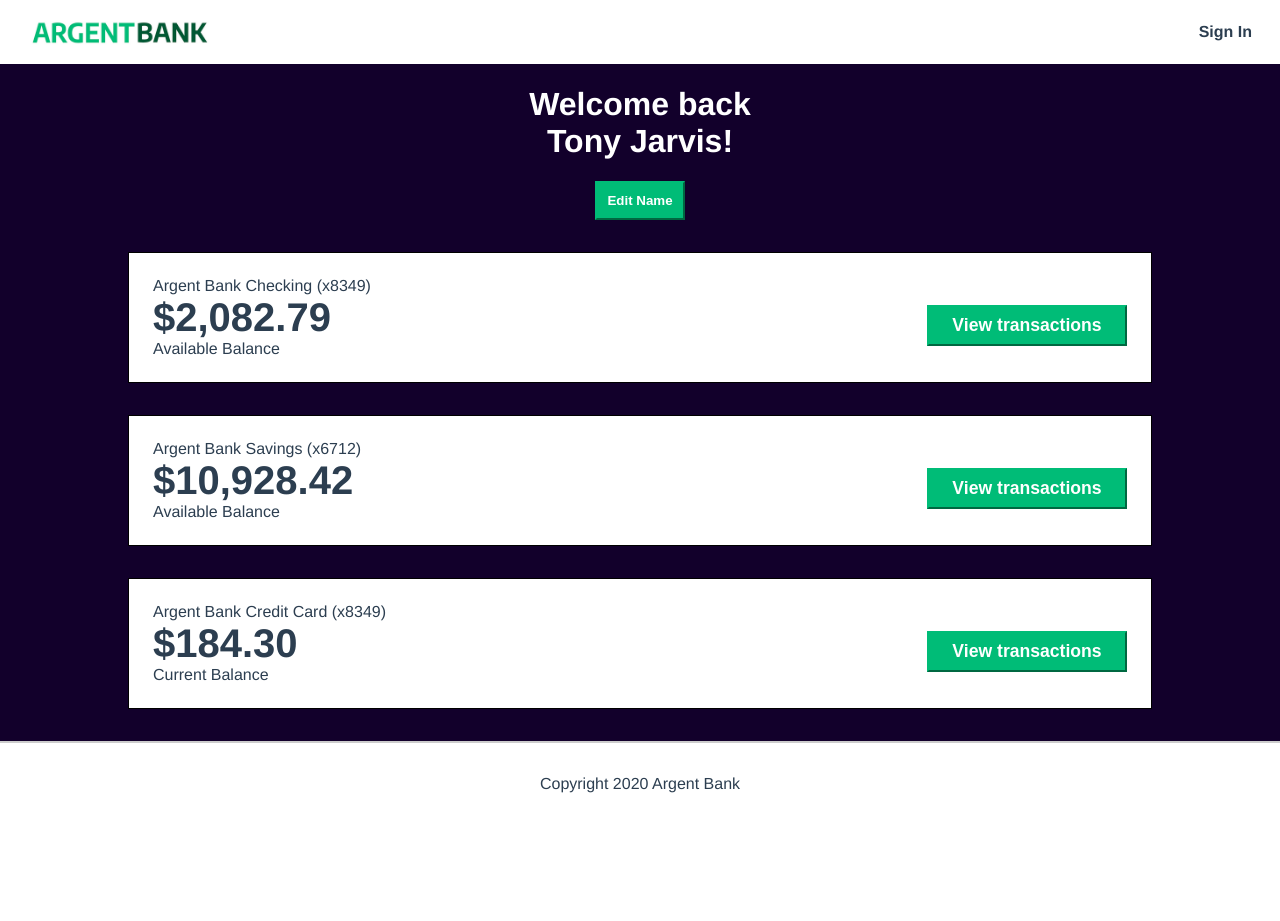
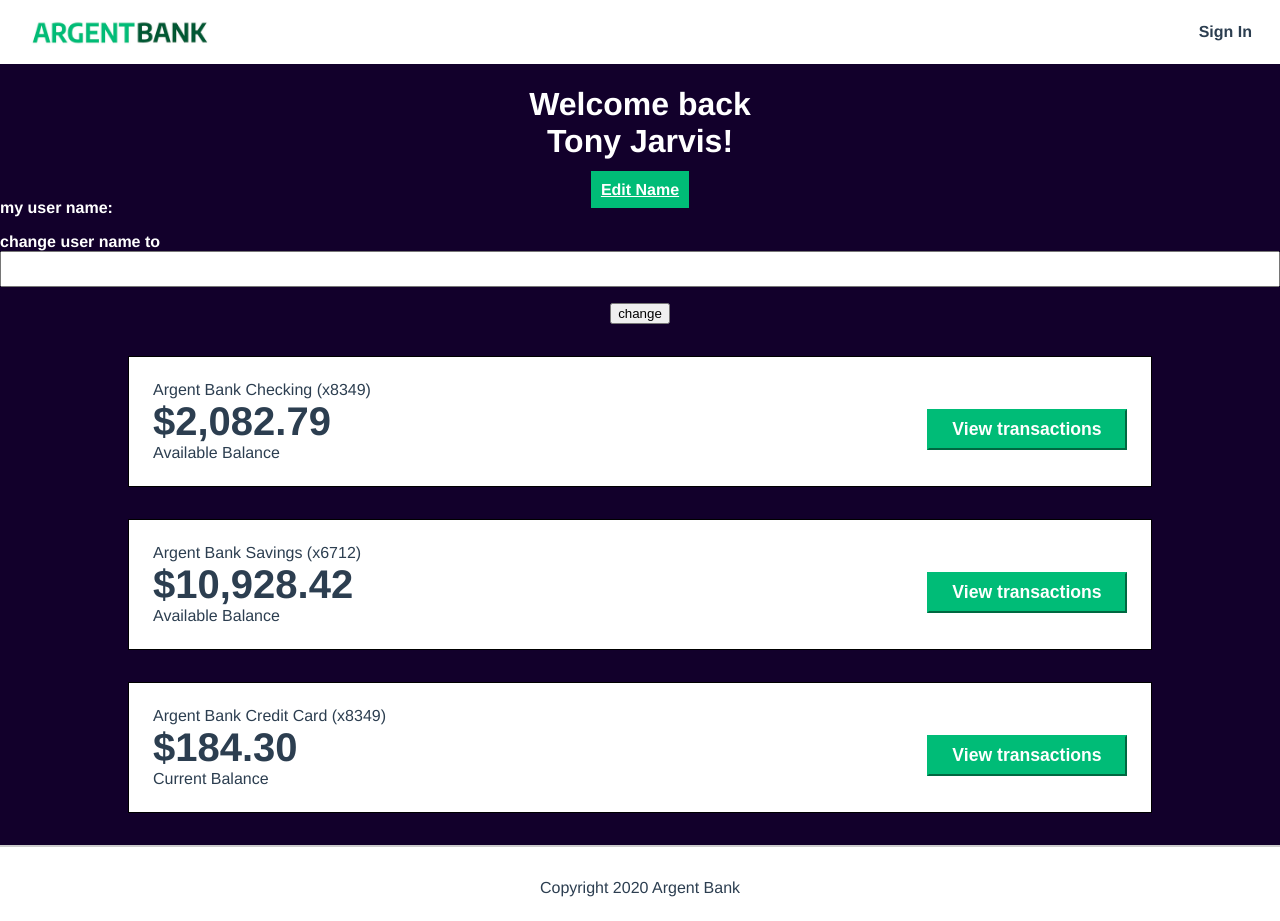
Before and after one commit to ByteVoyageur/OC-P11, a React app: page /user in a window 1280 px wide. Before the commit the page ends 817 px from the top, so only its background shows below. Built offline with nearby package versions, Linux system fonts and the light colour scheme.

Commit message:
Separated the responsibility of fetching and dispatching user profile information into a custom hook, useFetchUserProfile(), and added it to both HomePage and User pages. Added a form structure for modifying the userName in the User page.

```diff
--- /dev/null
+++ b/src/components/FormEditName/index.js
@@ -0,0 +1,34 @@
+import React, { useState } from 'react'
+import { useDispatch, useSelector } from 'react-redux'
+import { setUserName } from '../../redux/userActions' // import the action creator
+
+function FormEditName() {
+  const dispatch = useDispatch()
+  const userName = useSelector((state) => state.user.userName) // access userName from Redux state
+  const [newUserName, setNewUserName] = useState('') // local state for new username
+
+  const handleSubmit = (e) => {
+    e.preventDefault()
+    dispatch(setUserName(newUserName)) // dispatch action to update userName
+  }
+  console.log('formEditName组件渲染前把userName显示在这里:', userName)
+  return (
+    <form onSubmit={handleSubmit}>
+      <div className='input-wrapper'>
+        <label htmlFor='username'>my user name: {userName}</label>{' '}
+        {/* display current userName */}
+      </div>
+      <div className='input-wrapper'>
+        <label htmlFor='newUsername'>change user name to </label>
+        <input
+          id='newUsername'
+          value={newUserName}
+          onChange={(e) => setNewUserName(e.target.value)} // update local state when input changes
+        />
+      </div>
+      <button type='submit'>change</button>
+    </form>
+  )
+}
+
+export default FormEditName
--- a/src/components/Navbar/index.js
+++ b/src/components/Navbar/index.js
@@ -19,7 +19,7 @@ function Navbar({ isLoggedIn, onSignOut, firstName }) {
       <div>
         {isLoggedIn ? (
           <>
-            <Link to='/edit-profile'>Welcome, {name}</Link>
+            <Link to='/user'>Welcome, {name}</Link>
             <a className='main-nav-item' onClick={onSignOut}>
               <i className='fa fa-user-circle'></i>
               Sign Out
--- /dev/null
+++ b/src/components/TransactionAccount/index.js
@@ -0,0 +1,41 @@
+import React from 'react'
+
+const TransactionAccount = () => {
+  return (
+    <>
+      <h2 className='sr-only'>Accounts</h2>
+      <section className='account'>
+        <div className='account-content-wrapper'>
+          <h3 className='account-title'>Argent Bank Checking (x8349)</h3>
+          <p className='account-amount'>$2,082.79</p>
+          <p className='account-amount-description'>Available Balance</p>
+        </div>
+        <div className='account-content-wrapper cta'>
+          <button className='transaction-button'>View transactions</button>
+        </div>
+      </section>
+      <section className='account'>
+        <div className='account-content-wrapper'>
+          <h3 className='account-title'>Argent Bank Savings (x6712)</h3>
+          <p className='account-amount'>$10,928.42</p>
+          <p className='account-amount-description'>Available Balance</p>
+        </div>
+        <div className='account-content-wrapper cta'>
+          <button className='transaction-button'>View transactions</button>
+        </div>
+      </section>
+      <section className='account'>
+        <div className='account-content-wrapper'>
+          <h3 className='account-title'>Argent Bank Credit Card (x8349)</h3>
+          <p className='account-amount'>$184.30</p>
+          <p className='account-amount-description'>Current Balance</p>
+        </div>
+        <div className='account-content-wrapper cta'>
+          <button className='transaction-button'>View transactions</button>
+        </div>
+      </section>
+    </>
+  )
+}
+
+export default TransactionAccount
--- /dev/null
+++ b/src/hooks/useFetchUserProfile.js
@@ -0,0 +1,38 @@
+// useFetchUserProfile.js
+import { useEffect } from 'react'
+import { useDispatch, useSelector } from 'react-redux'
+import { setFirstName, setUserName } from '../redux/userActions'
+import getToken from './getToken'
+
+const useFetchUserProfile = () => {
+  const { isLoggedIn } = useSelector((state) => state.user)
+  const dispatch = useDispatch()
+  const token = getToken()
+
+  useEffect(() => {
+    if (isLoggedIn) {
+      fetch('http://localhost:3001/api/v1/user/profile', {
+        method: 'GET',
+        headers: {
+          Authorization: `Bearer ${token}`,
+          'Content-Type': 'application/json',
+        },
+      })
+        .then((response) => response.json())
+        .then((data) => {
+          if (data.body) {
+            dispatch(setFirstName(data.body.firstName))
+            dispatch(setUserName(data.body.userName))
+          }
+        })
+        .catch((error) => {
+          console.error(
+            'There has been a problem with your fetch operation:',
+            error
+          )
+        })
+    }
+  }, [isLoggedIn, token, dispatch])
+}
+
+export default useFetchUserProfile
--- a/src/pages/SignInPage/index.js
+++ b/src/pages/SignInPage/index.js
@@ -3,7 +3,9 @@ import React, { useState, useEffect } from 'react'
 import { useDispatch, useSelector } from 'react-redux'
 import { useNavigate } from 'react-router-dom'
 import { logIn as logInAction } from '../../redux/userActions'
+import Navbar from '../../components/Navbar'
 import FormSignIn from '../../components/FormSignIn'
+import Footer from '../../components/Footer'
 import useAPILogIn from '../../hooks/useAPILogIn'
 import './style.css'
 
@@ -43,22 +45,7 @@ const SignInPage = () => {
 
   return (
     <>
-      <nav className='main-nav'>
-        <a className='main-nav-logo' href='/'>
-          <img
-            className='main-nav-logo-image'
-            src='/argentBankLogo.png'
-            alt='Argent Bank Logo'
-          />
-          <h1 className='sr-only'>Argent Bank</h1>
-        </a>
-        <div>
-          <a className='main-nav-item' href='/sign-in'>
-            <i className='fa fa-user-circle'></i>
-            Sign In
-          </a>
-        </div>
-      </nav>
+      <Navbar />
       <main className='main bg-dark'>
         <section className='sign-in-content'>
           <i className='fa fa-user-circle sign-in-icon'></i>
@@ -72,9 +59,7 @@ const SignInPage = () => {
           />
         </section>
       </main>
-      <footer className='footer'>
-        <p className='footer-text'>Copyright 2020 Argent Bank</p>
-      </footer>
+      <Footer />
     </>
   )
 }
--- a/src/pages/User/index.js
+++ b/src/pages/User/index.js
@@ -2,12 +2,19 @@
 import React from 'react'
 import { useDispatch, useSelector } from 'react-redux'
 import Navbar from '../../components/Navbar'
+import FormEditName from '../../components/FormEditName'
+import TransactionAccount from '../../components/TransactionAccount'
 import Footer from '../../components/Footer'
 import { logOut } from '../../redux/userActions'
+import { useNavigate } from 'react-router-dom'
+import { Link } from 'react-router-dom'
+import useFetchUserProfile from '../../hooks/useFetchUserProfile'
 
 const User = () => {
   const dispatch = useDispatch()
   const { isLoggedIn, firstName } = useSelector((state) => state.user)
+
+  useFetchUserProfile()
 
   const handleSignOut = () => {
     dispatch(logOut())
@@ -27,43 +34,14 @@ const User = () => {
             <br />
             Tony Jarvis!
           </h1>
-          <button className='edit-button'>Edit Name</button>
+          <Link to='/edit-profile' className='edit-button'>
+            Edit Name
+          </Link>
+          <FormEditName />
         </div>
-        <h2 className='sr-only'>Accounts</h2>
-        <section className='account'>
-          <div className='account-content-wrapper'>
-            <h3 className='account-title'>Argent Bank Checking (x8349)</h3>
-            <p className='account-amount'>$2,082.79</p>
-            <p className='account-amount-description'>Available Balance</p>
-          </div>
-          <div className='account-content-wrapper cta'>
-            <button className='transaction-button'>View transactions</button>
-          </div>
-        </section>
-        <section className='account'>
-          <div className='account-content-wrapper'>
-            <h3 className='account-title'>Argent Bank Savings (x6712)</h3>
-            <p className='account-amount'>$10,928.42</p>
-            <p className='account-amount-description'>Available Balance</p>
-          </div>
-          <div className='account-content-wrapper cta'>
-            <button className='transaction-button'>View transactions</button>
-          </div>
-        </section>
-        <section className='account'>
-          <div className='account-content-wrapper'>
-            <h3 className='account-title'>Argent Bank Credit Card (x8349)</h3>
-            <p className='account-amount'>$184.30</p>
-            <p className='account-amount-description'>Current Balance</p>
-          </div>
-          <div className='account-content-wrapper cta'>
-            <button className='transaction-button'>View transactions</button>
-          </div>
-        </section>
+        <TransactionAccount />
       </main>
-      <footer className='footer'>
-        <p className='footer-text'>Copyright 2020 Argent Bank</p>
-      </footer>
+      <Footer />
     </>
   )
 }
--- a/src/redux/userActions.js
+++ b/src/redux/userActions.js
@@ -3,6 +3,7 @@
 export const LOG_IN = 'LOG_IN'
 export const LOG_OUT = 'LOG_OUT'
 export const SET_FIRST_NAME = 'SET_FIRST_NAME'
+export const SET_USER_NAME = 'SET_USER_NAME'
 
 export const logIn = (token, firstName) => ({
   type: LOG_IN,
@@ -20,3 +21,8 @@ export const setFirstName = (firstName) => ({
   type: SET_FIRST_NAME,
   payload: firstName,
 })
+
+export const setUserName = (userName) => ({
+  type: SET_USER_NAME,
+  payload: userName,
+})
--- a/src/redux/userReducer.js
+++ b/src/redux/userReducer.js
@@ -1,10 +1,11 @@
 // userReducer.js
-import { LOG_IN, LOG_OUT, SET_FIRST_NAME } from './userActions'
+import { LOG_IN, LOG_OUT, SET_FIRST_NAME, SET_USER_NAME } from './userActions'
 
 const initialState = {
   isLoggedIn: false,
   token: null,
   firstName: '',
+  userName: '',
 }
 
 export const userReducer = (state = initialState, action) => {
@@ -28,6 +29,11 @@ export const userReducer = (state = initialState, action) => {
         ...state,
         firstName: action.payload,
       }
+    case SET_USER_NAME:
+      return {
+        ...state,
+        userName: action.payload,
+      }
     default:
       return state
   }
```
Also changed, not shown: src/pages/HomePage/index.js (+6 -35 lines).
